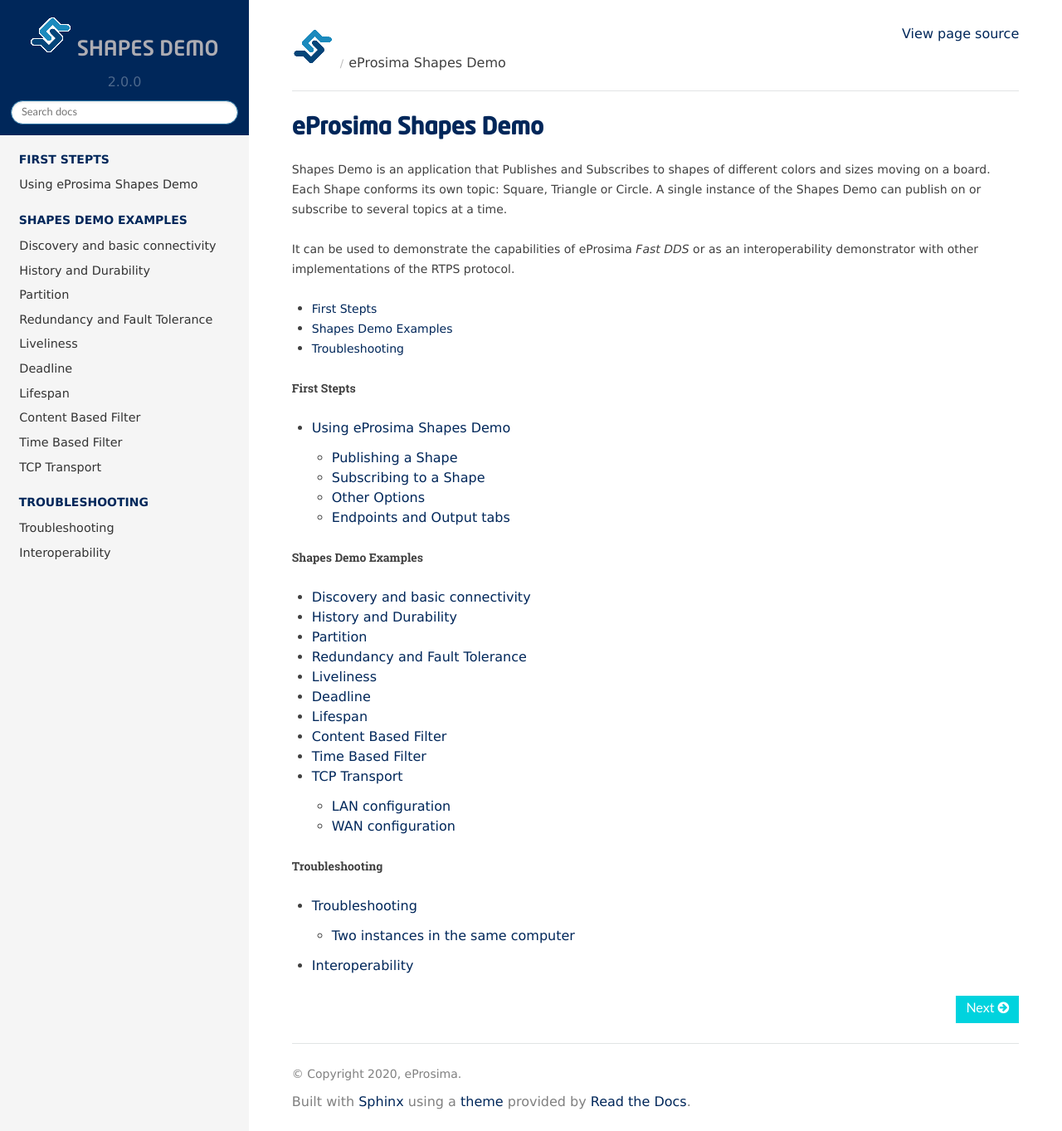
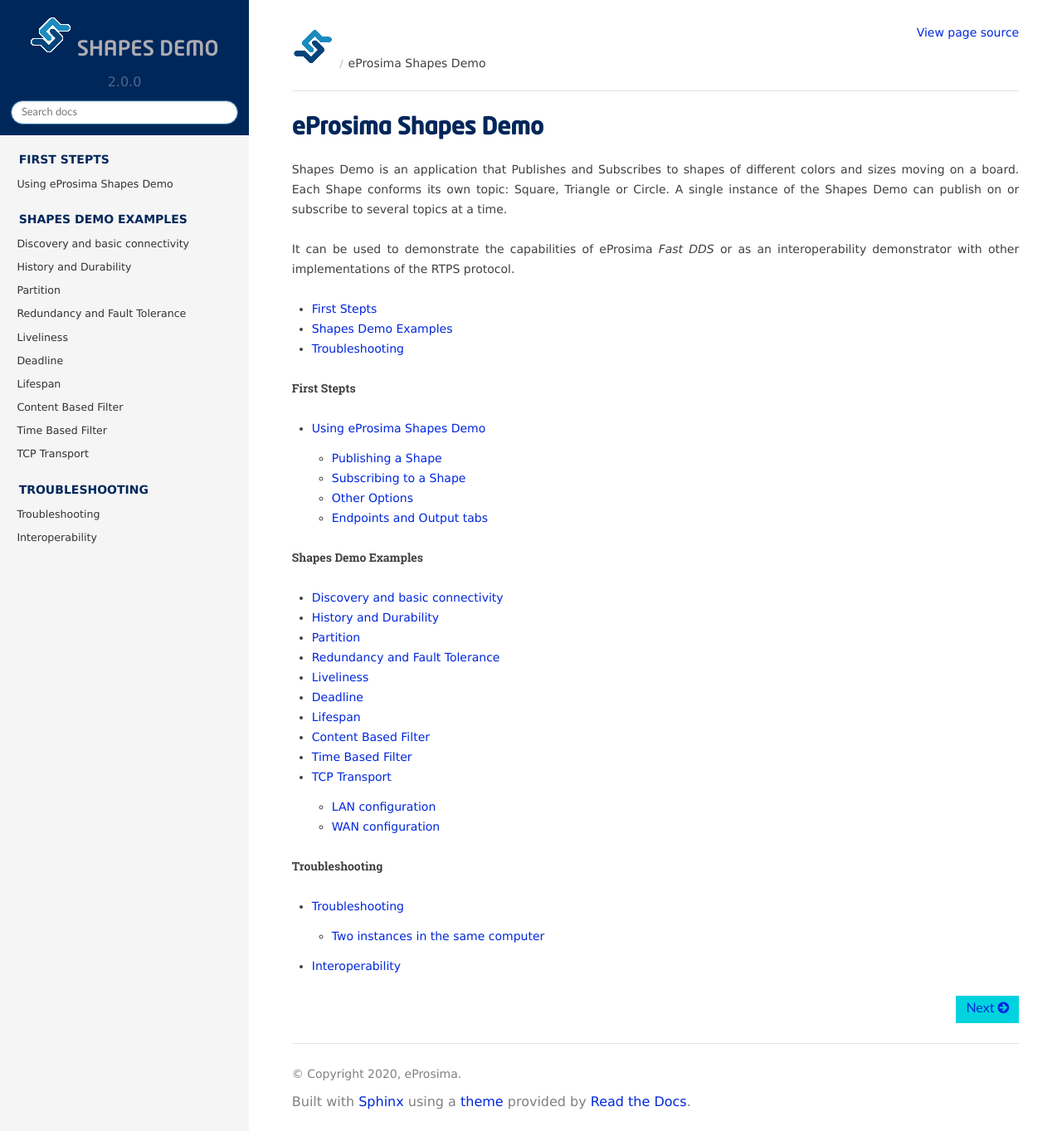
Before and after one commit to eProsima/Shapes-Demo-Docs, a Sphinx documentation site: the page built from docs/index.rst, in a window 1280 px wide and 1363 px high. Shown: the whole window at 83% size. Built offline with Sphinx 7.4.7 and the Read the Docs theme 2.0.0, drawn with Linux system fonts in a browser that asks for light colours.

Commit message:
Refs #8624: Set Fast DDS-docs CSS.

```diff
--- a/docs/_static/css/fiware_readthedocs.css
+++ b/docs/_static/css/fiware_readthedocs.css
@@ -14,13 +14,15 @@
 h2{color:#00275a !important;font-family:"Neo Tech W02 Medium" !important}
 h3{color:#00275a !important;font-family:"Neo Tech W02 Medium" !important}
 h4{color:#00275a !important;font-family:"Neo Tech W02 Medium" !important}
+h5{color:#333333 !important;font-family:"Neo Tech W02 Medium" !important}
+h6{color:#666666 !important;font-family:"Neo Tech W02 Medium" !important}
 a{color:#00275a !important}
 a:hover{color:#00d3de !important}
 .wy-nav-content{background-color:#fff !important}
 .wy-nav-content-wrap{background-color:#fff !important}
 .wy-nav-top{background-color:#00275a !important;color:#fff !important}
 .wy-nav-top a{color:#fff !important}
-p{font-size:14px !important;line-height:auto !important}
+p, ul{font-size:14px !important;line-height:auto !important; text-align:justify !important}
 .btn-neutral{background-color:#00d3de !important;color:#fff !important}
 .btn{box-shadow:0 0 0 !important;border:0 !important;border-radius:0 !important}
 .btn-neutral:hover{background-color:#00d3de !important;color:#fff !important}
@@ -62,5 +64,23 @@
 
 /* Custom width read the docs */
 .wy-nav-content {
-  max-width: none !important;
+  max-width: 1050px !important;
 }
+
+.api-ref p {
+  text-align: left !important;
+}
+
+/* Centering figures captions */
+.figure.align-center .caption{
+  text-align: center !important;
+  margin: 0px 80px !important;
+}
+
+.wy-nav-content a, .wy-nav-content a:visited {
+  color:#0027de !important;
+}
+
+.wy-nav-content a:hover{
+  color:#00d3de !important;
+}
```
